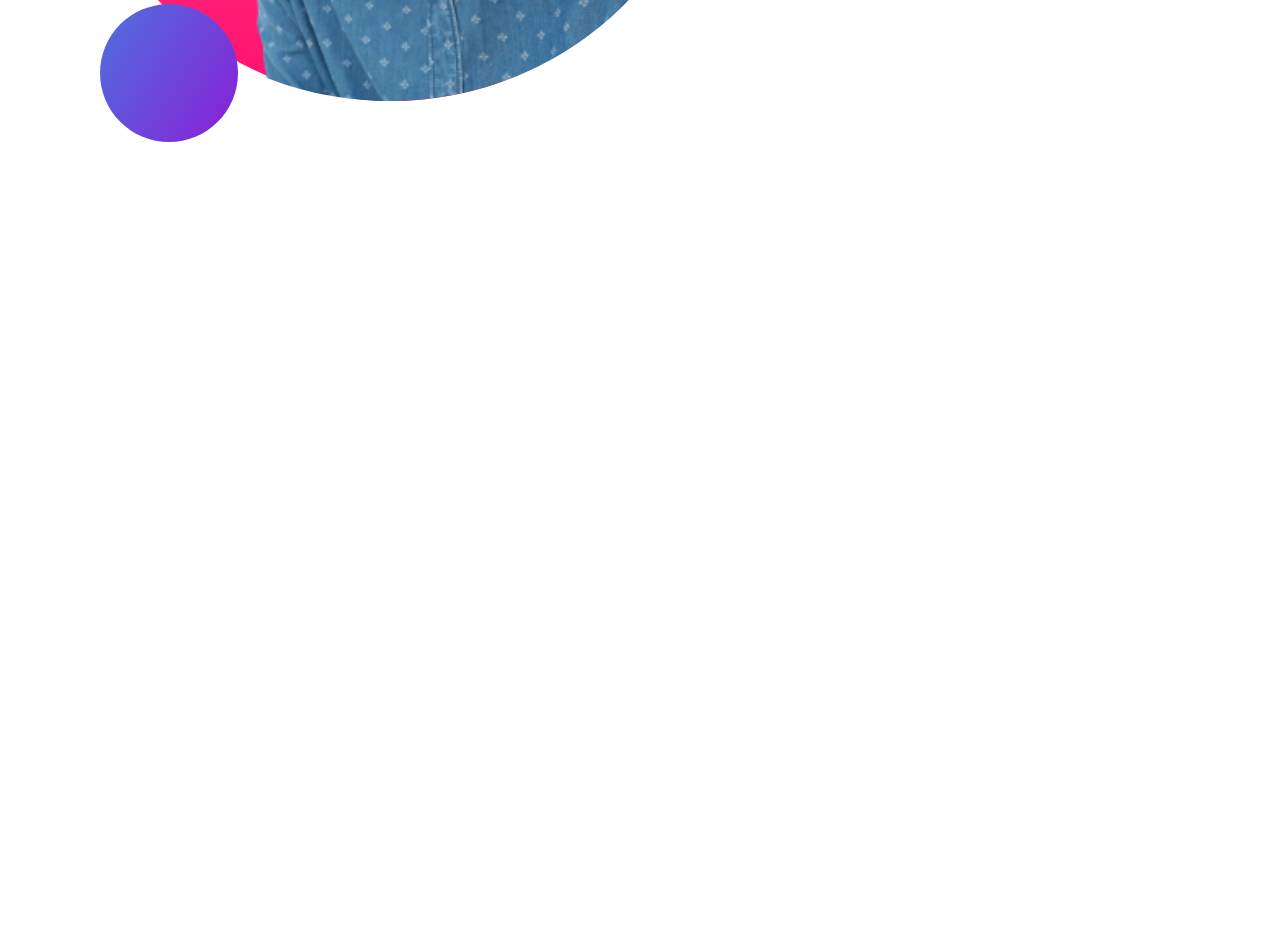
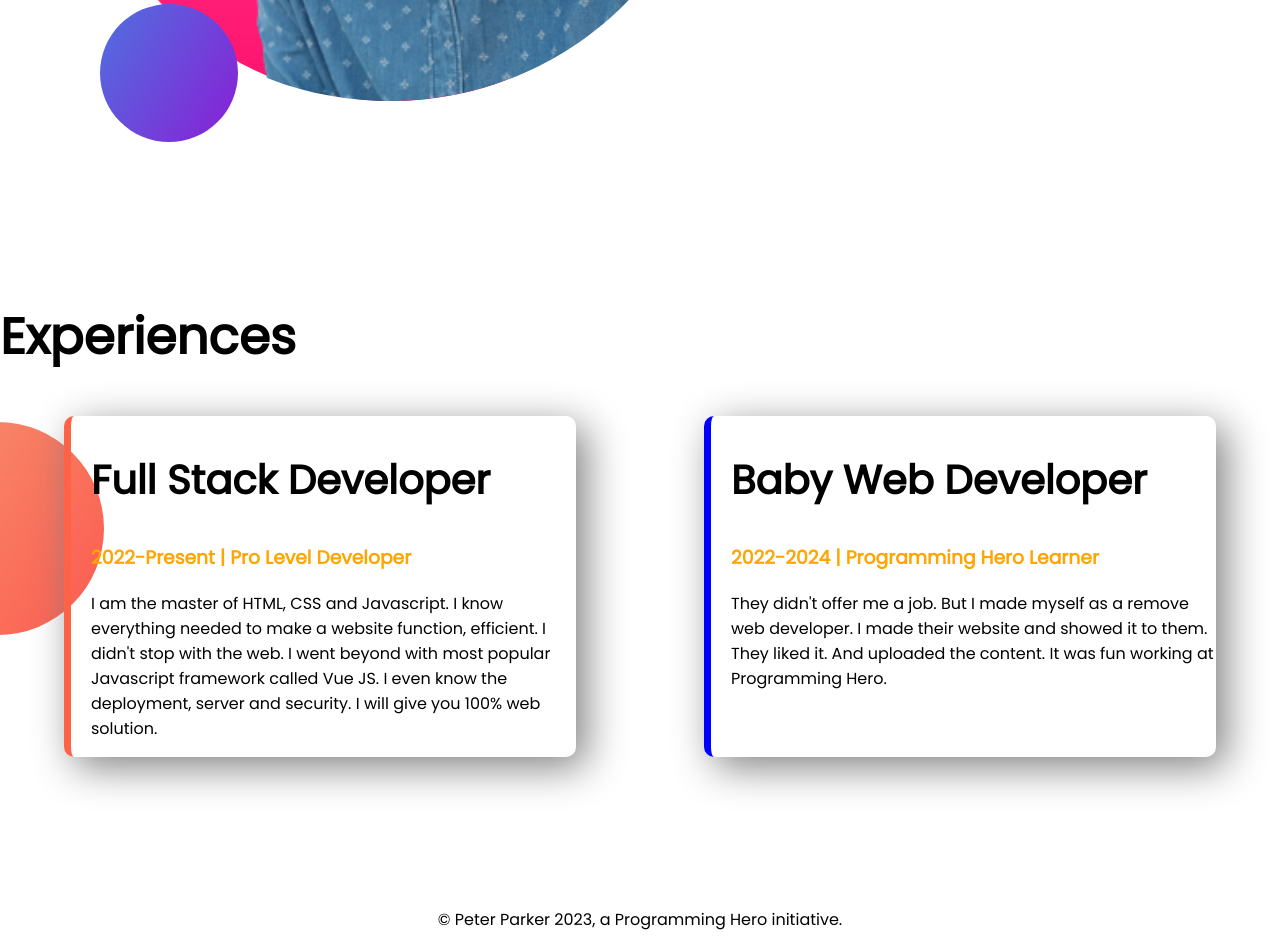
Before and after one commit to MasudSaifullah/developer-porfolio, a plain HTML site: page index.html in a window 1280 px wide. Shown: the part 1188-2136 px from the top of the page. Before the commit the page ends 1488 px from the top, so only its background shows below. Drawn offline with Linux system fonts and the light colour scheme.

Commit message:
styled border and added footer

```diff
--- a/index.html
+++ b/index.html
@@ -13,7 +13,7 @@
 </head>
 
 <body>
-    <section class="top-banner">
+    <section class="top-banner flexible-container">
         <div class="half-width">
             <h1>Welcome to</h1>
             <h1><span class="orange-color">Masud Saifullah</span> World!</h1>
@@ -29,11 +29,11 @@
             <img src="images/masud-pic-with-bg.png" alt="">
         </div>
     </section>
-    <section class="dream-big">
+    <section class="dream-big flexible-container">
         <div>
             <img src="images/masud-bg2.png" alt="">
         </div>
-        <div class="half-width">
+        <div class="half-width ">
             <h1>Dream Big</h1>
             <h2>Become a Web Developer</h2>
             <p>I already learned the basic HTML and CSS. I can build any simple website. I can even teach my grandma how
@@ -42,6 +42,34 @@
         </div>
 
     </section>
+    <section class="experience-area">
+        <h1>Experiences</h1>
+        <div class="flexible-container">
+            <div id="full-stack-developer" class="experience-item">
+                <h2>Full Stack Developer</h2>
+                <h3 class="orange-color">2022-Present | Pro Level Developer</h3>
+                <p>I am the master of HTML, CSS and Javascript. I know everything needed to make a website function,
+                    efficient.
+                    I didn't stop with the web. I went beyond with most popular Javascript framework called Vue JS. I
+                    even
+                    know
+                    the deployment, server and security. I will give you 100% web solution.</p>
+
+            </div>
+            <div id="baby-web-developer" class="experience-item">
+                <h2>Baby Web Developer</h2>
+                <h3 class="orange-color">2022-2024 | Programming Hero Learner</h3>
+                <p>They didn't offer me a job. But I made myself as a remove web developer. I made their website and
+                    showed
+                    it
+                    to them. They liked it. And uploaded the content. It was fun working at Programming Hero.</p>
+            </div>
+        </div>
+    </section>
+
 </body>
+<footer>
+    <p>© Peter Parker 2023, a Programming Hero initiative.</p>
+</footer>
 
 </html>
--- a/style.css
+++ b/style.css
@@ -7,11 +7,15 @@ h1 {
     font-size: 50px;
 }
 
+h2 {
+    font-size: 40px;
+}
+
 .orange-color {
     color: orange;
 }
 
-section {
+.flexible-container {
     display: flex;
     margin-bottom: 150px;
 }
@@ -44,3 +48,31 @@ section {
     background-repeat: no-repeat;
     background-position: right;
 }
+
+.experience-area {
+    background-image: url(./images/exp-bg.png);
+    background-repeat: no-repeat;
+    background-position: left;
+}
+
+.experience-item {
+    width: 40%;
+    margin-left: 5%;
+    margin-right: 5%;
+    padding-left: 20px;
+    border-radius: 10px;
+    box-shadow: 10px 10px 40px gray;
+
+}
+
+#full-stack-developer {
+    border-left: 7px solid tomato;
+}
+
+#baby-web-developer {
+    border-left: 7px solid blue;
+}
+
+footer p {
+    text-align: center;
+}
```
